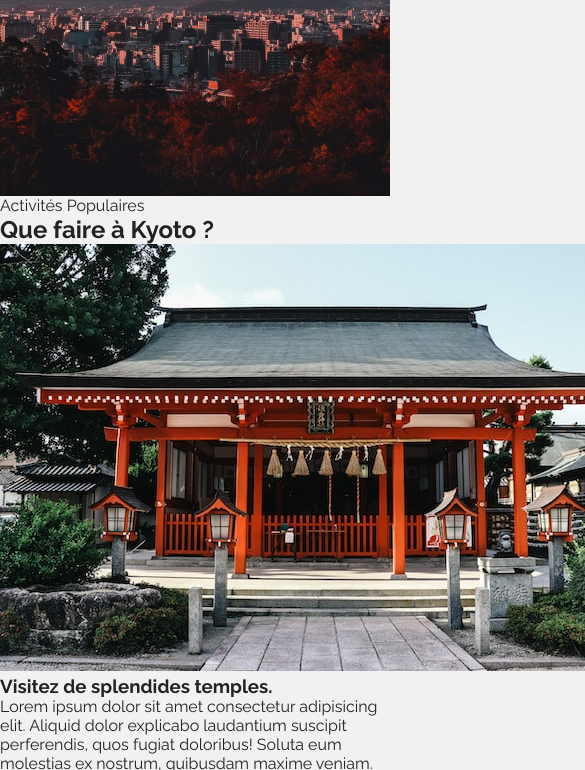
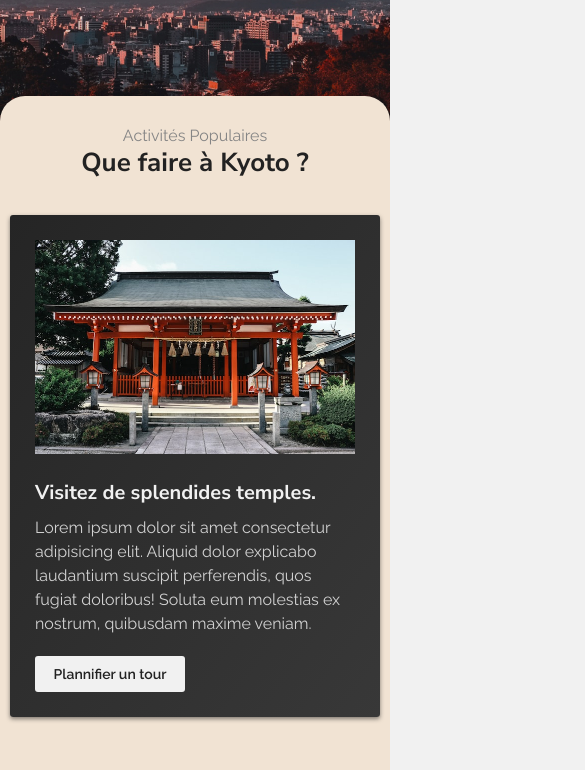
Before and after one commit to JoelDowono/Projet-Le-CSS-de-A---Z, a plain HTML site: page index.html in a window 390 px wide. Shown: the part 254-1024 px from the top of the page, 585 px wide, since content can reach past the window. Drawn offline with Linux system fonts and the light colour scheme.

Commit message:
Section activities

```diff
--- a/style.css
+++ b/style.css
@@ -99,9 +99,30 @@ button, input {
   0 4px 0px var(--lighter-dark) ;
 }
 
+.heading-2 {
+  font-size: var(--fs-40);
+  font-family: var(--accent-font);
+}
+
+.surtitle, .heading-2 {
+  text-align: center;
+}
+
+.surtitle {
+  color: var(--gray);
+  font-size: var(--fs-18);
+  font-weight: 400;
+}
+
 @media (max-width: 768px) {
   .main-heading {
     font-size: var(--fs-42);
+  }
+  .heading-2 {
+    font-size: var(--fs-26);
+  }
+  .surtitle {
+    font-size: var(--fs-16);
   }
 }
 
@@ -208,3 +229,114 @@ nav a:hover {
     min-height: 450px;
   }
 }
+
+/* Activities-section */
+.activities-section {
+  padding: 0 10px 62px;
+  background-image: var(--striped-pinky);
+}
+
+.negativ-container {
+  transform: translateY(-100px);
+  background-color: var(--almond);
+  border-radius: 25px;
+  padding: 40px 25px 112px;
+  position: relative;
+  box-shadow: var(--shadow-sm);
+}
+
+.negativ-container .heading-2 {
+  margin-bottom: 60px;
+}
+
+.activity-container {
+  max-width: 825px;
+  margin: 0 auto;
+  min-height: 300px;
+  display: flex;
+  border-radius: 3px;
+  box-shadow: var(--shadow-sm);
+  background-image: var(--dark-right);
+}
+
+.activity-2 {
+  background-image: var(--dark-left);
+}
+
+.activity-container:not(.activity-3) {
+  margin-bottom: 60px;
+}
+
+.activity-container img {
+  width: 50%;
+  padding: 25px;
+  object-fit: cover;
+}
+
+.activity-description {
+  display: flex;
+  flex-direction: column;
+  padding: 25px;
+  color: var(--light-white);
+}
+
+.activity-heading {
+  font-family: var(--accent-font);
+  font-size: var(--fs-20);
+  margin-bottom: 10px;
+}
+.activity-description p {
+  line-height: 1.5;
+  margin-bottom: 20px;
+  color: var(--light-gray);
+}
+
+.activity-link {
+  margin-top: auto;
+  min-width: 150px;
+  align-self: flex-start;
+  text-decoration: none;
+  text-align: center;
+  padding: 10px 14px;
+  border: none;
+  border-radius: 3px;
+  cursor: pointer;
+  font-size: var(--fs-14);
+  font-weight: 600;
+  background-color: var(--light-white);
+  color: var(--dark-base);
+}
+
+.activity-link:hover {
+  background-color: var(--active-light-white);
+}
+
+@media (max-width: 768px) {
+  .activities-section {
+    padding: 0;
+  }
+  .negativ-container .heading-2 {
+    margin-bottom: 35px;
+  }
+  .negativ-container {
+    padding: 30px 10px 90px;
+  }
+  .activity-container {
+    max-width: 500px;
+    flex-wrap: wrap;
+  }
+  .activity-2 .activity-description {
+    order: 2;
+  }
+  .activity-2 img {
+    order: 1;
+  }
+  .activity-container img {
+    width: 100%;
+    padding: 25px;
+  }
+  .activity-description {
+    padding: 0px 25px 25px;
+    width: 100%;
+  }
+}
```
